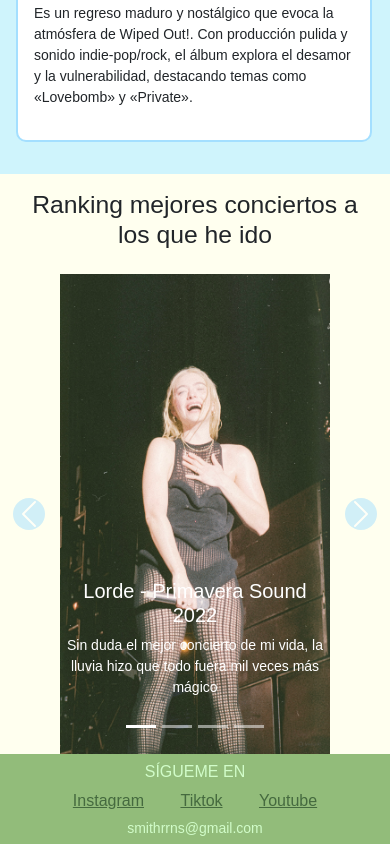
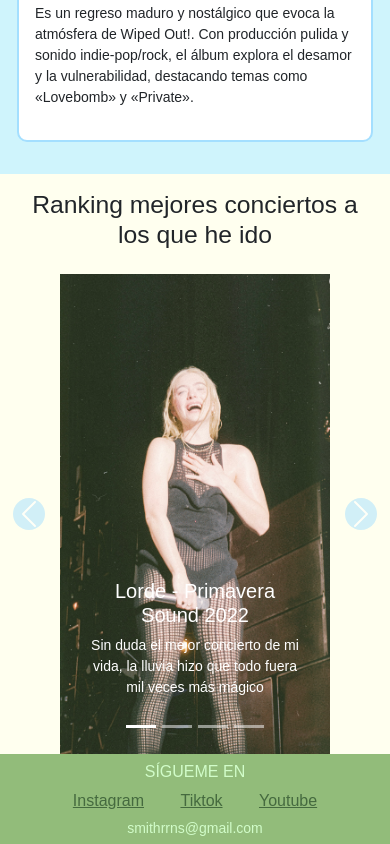
Before and after one commit to Smithrrns/smithrrns-concert-diaries, a plain HTML site: page index.html in a window 390 px wide. Shown: the part 5876-6720 px from the top of the page. Drawn offline with nearby package versions, Linux system fonts and the light colour scheme; a web font is replaced by a local one.

Commit message:
fix media query mobile

```diff
--- a/css/styles.css
+++ b/css/styles.css
@@ -85,6 +85,7 @@ main {
     grid-template-columns: repeat(auto-fit, minmax(220px, 1fr));
     gap: 20px;
     padding: 2rem 1rem;
+    justify-items: center;
 }
 
 .mainCardTitulo {
@@ -148,6 +149,10 @@ main {
 .carousel-img {
     height: 30rem;
     object-fit: contain;
+}
+.carousel-caption{
+    margin-right: 2rem;
+    margin-left: 2rem;
 }
 
 
```
